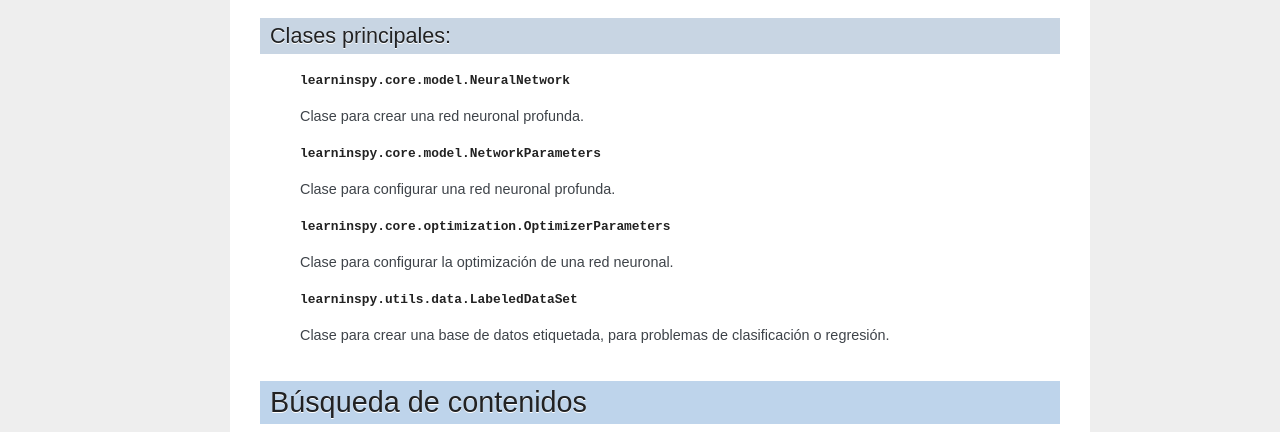
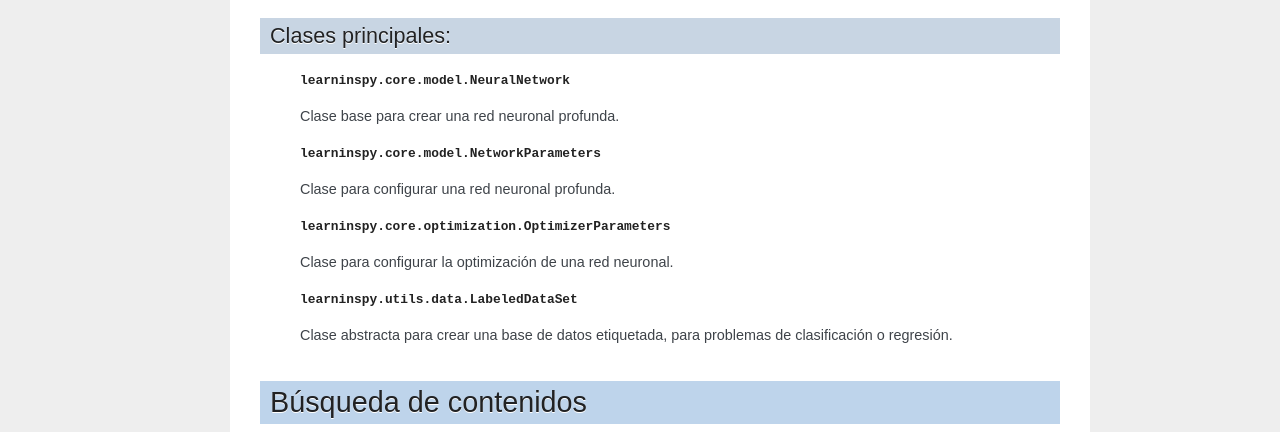
Before and after one commit to leferrad/learninspy, a Sphinx documentation site: the page built from docs/source/index.rst, in a window 1280 px wide. Shown: the part 632-1064 px from the top of the page. Built offline with Sphinx 7.4.7, drawn with Linux system fonts in a browser that asks for light colours; formulas are drawn with MathJax 3.

Commit message:
Actualizo docs

```diff
--- a/docs/source/index.rst
+++ b/docs/source/index.rst
@@ -16,7 +16,7 @@ Clases principales:
 
     :class:`learninspy.core.model.NeuralNetwork`
 
-    Clase para crear una red neuronal profunda.
+    Clase base para crear una red neuronal profunda.
 
     :class:`learninspy.core.model.NetworkParameters`
 
@@ -28,7 +28,7 @@ Clases principales:
 
     :class:`learninspy.utils.data.LabeledDataSet`
 
-    Clase para crear una base de datos etiquetada, para problemas de clasificación o regresión.
+    Clase abstracta para crear una base de datos etiquetada, para problemas de clasificación o regresión.
 
 
 
--- a/docs/source/learninspy.core.rst
+++ b/docs/source/learninspy.core.rst
@@ -54,6 +54,8 @@ Red neuronal
 """"""""""""
 
 .. autoclass:: NeuralNetwork
+    :members:
+    :show-inheritance:
 
 Parámetros
 """"""""""
```
Also changed, not shown: docs/source/modules.rst (deleted, +0 -9 lines), 1 other file.
